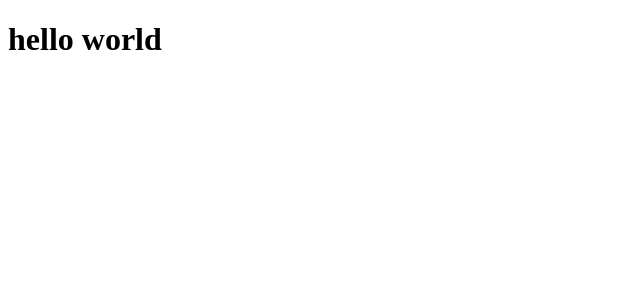
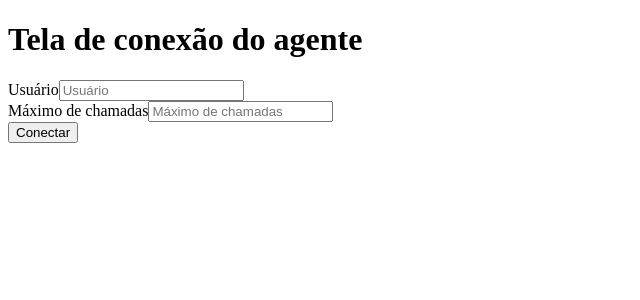
Before and after one commit to WagnerTerry/Chat-App, a React (Vite) app: page / in a window 1280 px wide. Shown: the top 300 px of the page, without its empty margins (0-640 px from the left). Built offline with nearby package versions, Linux system fonts and the light colour scheme; the HTML template or start-up script is replaced by a standard one.

Commit message:
feat: iniciando tela de home

```diff
--- a/package.json
+++ b/package.json
@@ -14,7 +14,8 @@
     "react": "^18.2.0",
     "react-dom": "^18.2.0",
     "react-router-dom": "^6.21.1",
-    "sass": "^1.69.5"
+    "sass": "^1.69.5",
+    "socket.io-client": "^4.7.2"
   },
   "devDependencies": {
     "@types/react": "^18.2.43",
--- a/src/App.tsx
+++ b/src/App.tsx
@@ -1,12 +1,43 @@
+import React ,{useState, ChangeEvent} from 'react'
+// import {useNavigate} from 'react-router-dom'
 
-function App() {
+const App: React.FC = () => {
+  // const navigate = useNavigate();
+  const [name, setName] = useState('')
+  const [maxCalls, setMaxCalls] = useState('')
+
+  const handleNameChange = (e: ChangeEvent<HTMLInputElement>) => {
+    setName(e.target.value);
+  }
+
+  const handleMaxCallsChange = (e: ChangeEvent<HTMLInputElement>) => {
+    setMaxCalls(e.target.value)
+  }
+
+  const handleJoinRoom = () => {
+    if(name.trim() !== '' && maxCalls.trim() !== ''){
+      console.log("entrar")
+      // navigate(`/chat?name=${encodeURIComponent(name)}&maxCalls=${encodeURIComponent(maxCalls)}`);
+
+    }
+  }
 
   return (
     <div>
+      <h1>Tela de conexão do agente</h1>
 
-      <h1>hello world</h1>
+      <div>
+        <label htmlFor="name">Usuário</label>
+        <input type="text" value={name} placeholder='Usuário' onChange={handleNameChange} />
+      </div>
+      <div>
+        <label htmlFor="maxCalls">Máximo de chamadas</label>
+        <input type="text" value={maxCalls} placeholder='Máximo de chamadas' onChange={handleMaxCallsChange} />
+      </div>
+      <button onClick={handleJoinRoom}>Conectar</button>
+
     </div>
-  )
-}
+  );
+};
 
 export default App
```
Also changed, not shown: 2 other files (tests, documents, lock files or other folders).
